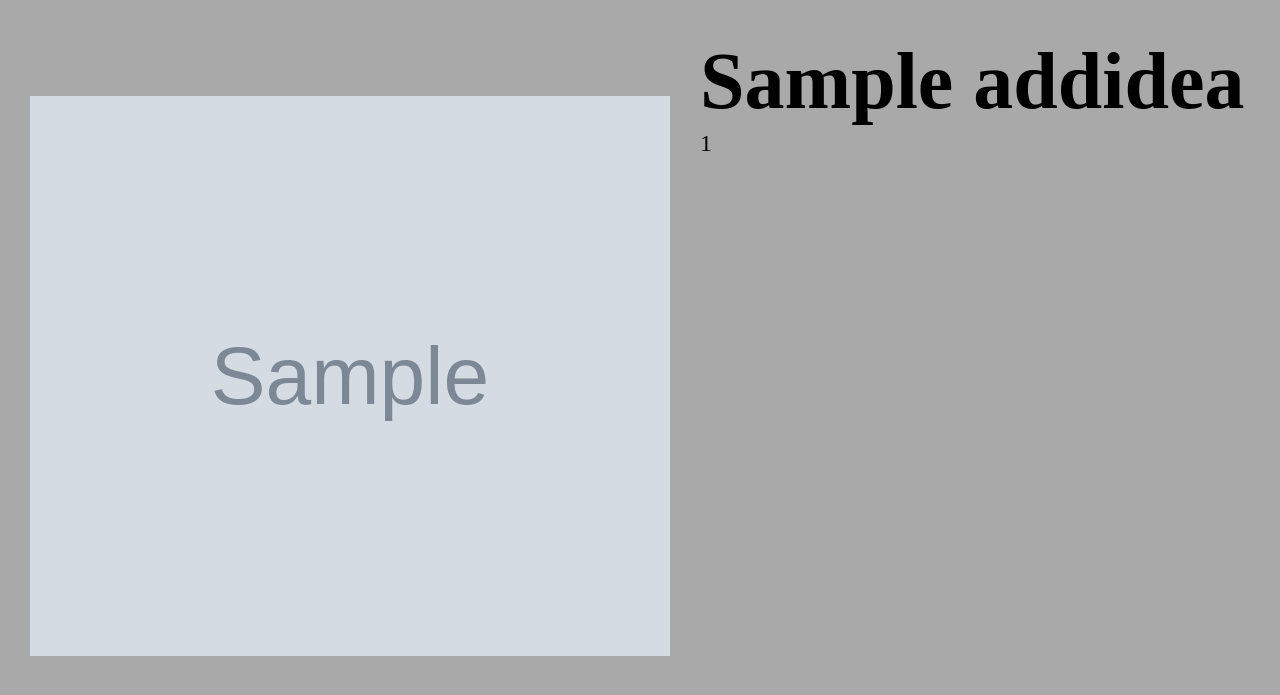
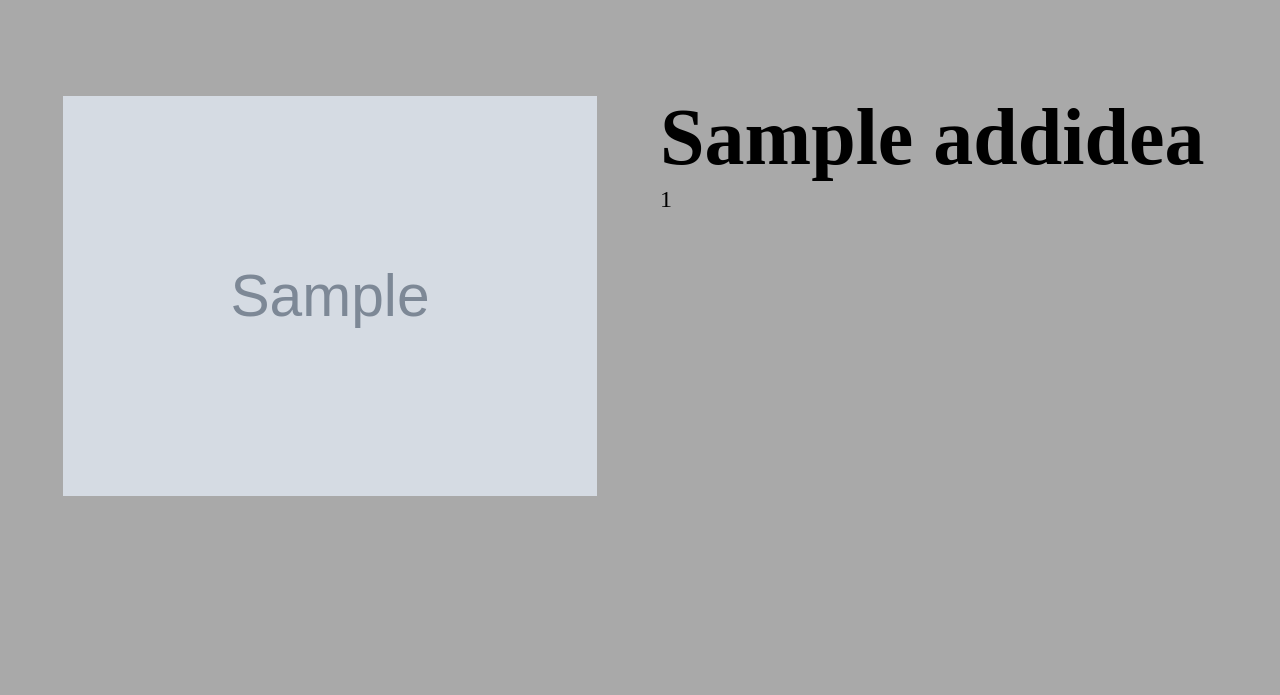
Before and after one commit to the-pandey-ji/MeraIdea, a PHP site: page /ideas.php in a window 1280 px wide. Shown: the part 87-782 px from the top of the page. Run offline with PHP 8.4, Linux system fonts and the light colour scheme; tables that the repository leaves empty or names only in its code hold one stand-in row (values such as "Sample post"); grey boxes marked "Sample" are stand-in pictures.

Commit message:
all done

```diff
--- a/ideas.php
+++ b/ideas.php
@@ -25,14 +25,18 @@
           height: 100%;
         }
         .H img {
-          width: 50vw;
+          width: 600px;
           margin: 60px 30px 30px 30px;
           float: left;
-          height: 70vh;
+          height: 400px ;
+          object-fit: contain;
+          /* clear: both; */
         }
         .h h1 {
           vertical-align: middle;
+          text-align: justify;
           font-size: 10vh;
+          padding-top: 7vh;
         }
         .h p {
           font-size: 3vh;
@@ -47,6 +51,13 @@
             text-shadow: 0 0 0.1em teal;
             display: inline-block;
             padding-left: 40vw;
+            }
+
+        .contain{
+            display: block;
+            /* border: solid black 5px;  */
+            height: auto;
+            clear: both;
             }
     </style>
 </head>
@@ -77,6 +88,7 @@ if (mysqli_num_rows($result) > 0) {
   // output data of each row
   while($row = mysqli_fetch_assoc($result)) {
 
+    echo '<div class="contain">';
     echo '<div class="H">';
     echo "<img src='image/".$row['filename']."' >";
     echo '<div class="h">';
@@ -85,8 +97,8 @@ if (mysqli_num_rows($result) > 0) {
 
     echo "</div>";
     echo "</div>";
+    echo "</div>";
 
-   echo "<br><br><br><br>";
   }
 
 } else {
```
